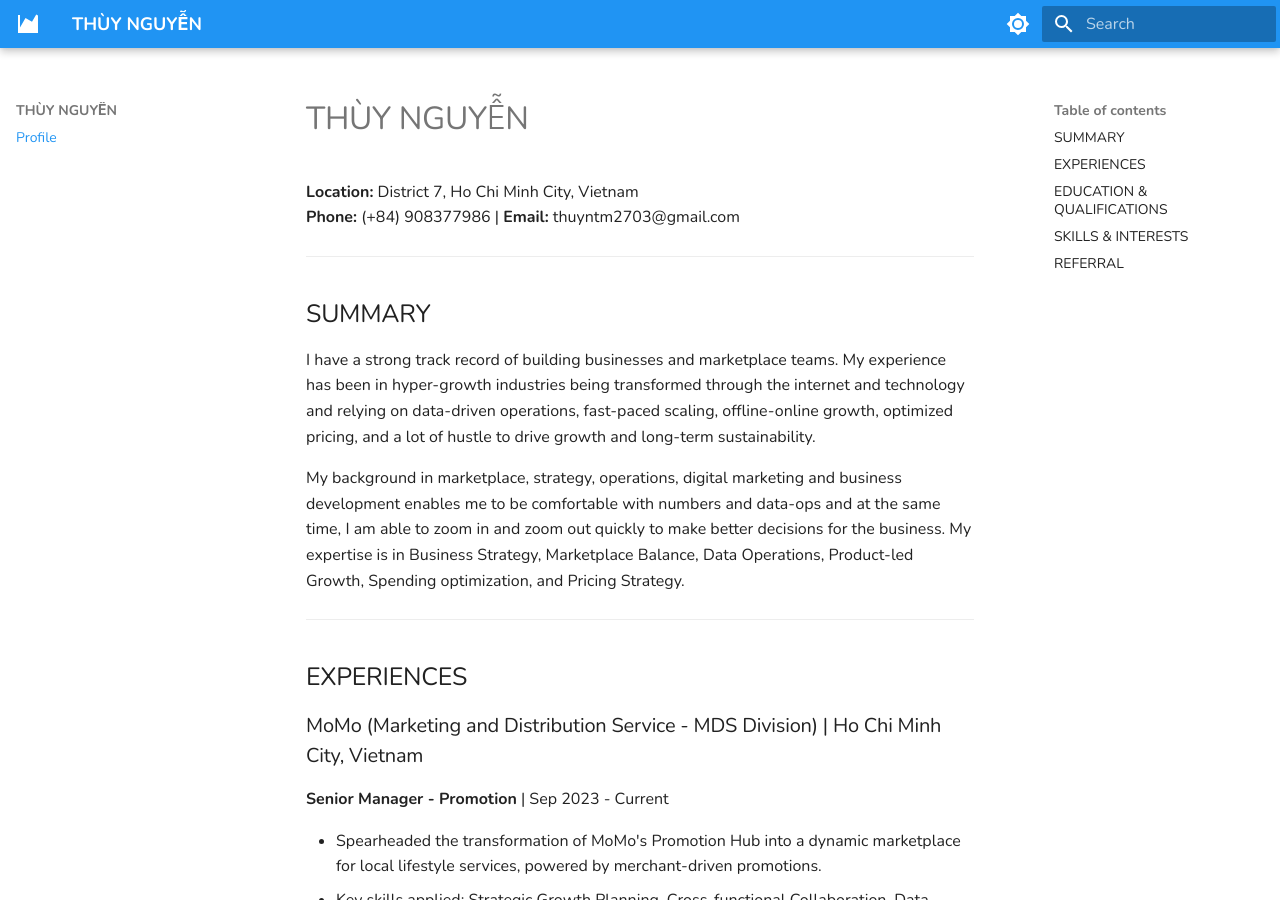
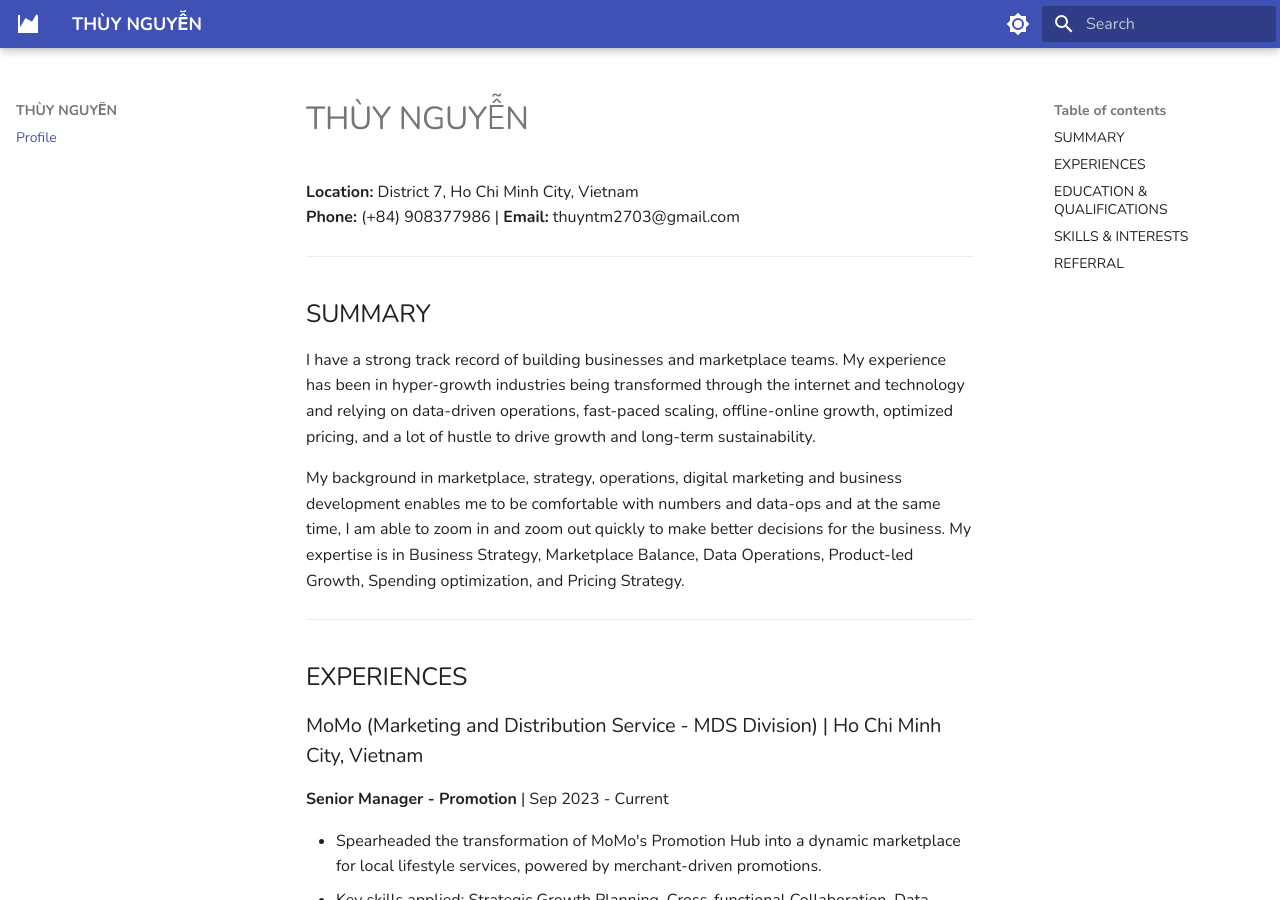
Before and after one commit to ktran16/thuynguyen_resume, an MkDocs documentation site: the page built from docs/index.md, in a window 1280 px wide and 900 px high. Built offline with MkDocs 1.6.1 and Material for MkDocs 9.7.7, drawn with Linux system fonts in a browser that asks for light colours.

Commit message:
adjust mkdocs.yml

```diff
--- a/mkdocs.yml
+++ b/mkdocs.yml
@@ -11,15 +11,14 @@ theme:
   palette:
     # Light mode (default)
     - scheme: default
-      primary: blue
+      primary: indigo
       accent: indigo
       toggle:
         icon: material/brightness-7
         name: Switch to dark mode
-
     # Dark mode
     - scheme: slate
-      primary: blue
+      primary: indigo
       accent: indigo
       toggle:
         icon: material/brightness-4
```
